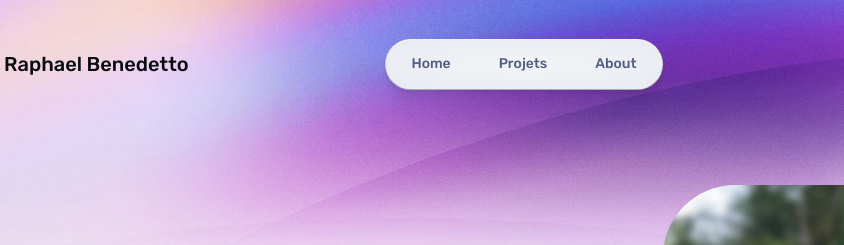
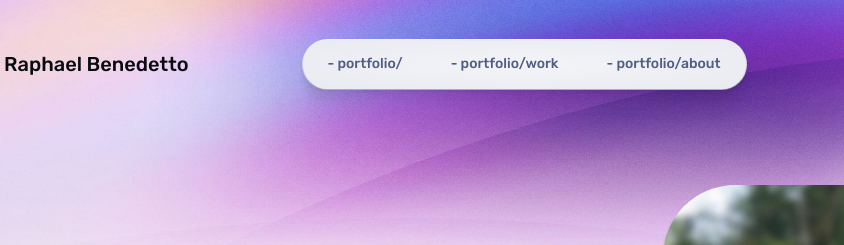
Before and after one commit to RaphBen69/portfolio, an Astro site: page / in a window 1280 px wide. Shown: the top 245 px of the page, 116-960 px from the left. Built offline with nearby package versions, Linux system fonts and the light colour scheme; Astro itself is replaced by a stand-in of ours.

Commit message:
[CHANGED] Test to see urls

```diff
--- a/src/components/Nav.astro
+++ b/src/components/Nav.astro
@@ -90,7 +90,7 @@ const iconLinks: { label: string; href: string; icon: keyof typeof iconPaths }[]
 							]}
 							href={href}
 						>
-							{label}
+							{Astro.url.pathname.replace("/", "") + " - " + href.replace("/", "")}
 						</a>
 					</li>
 				))
```
